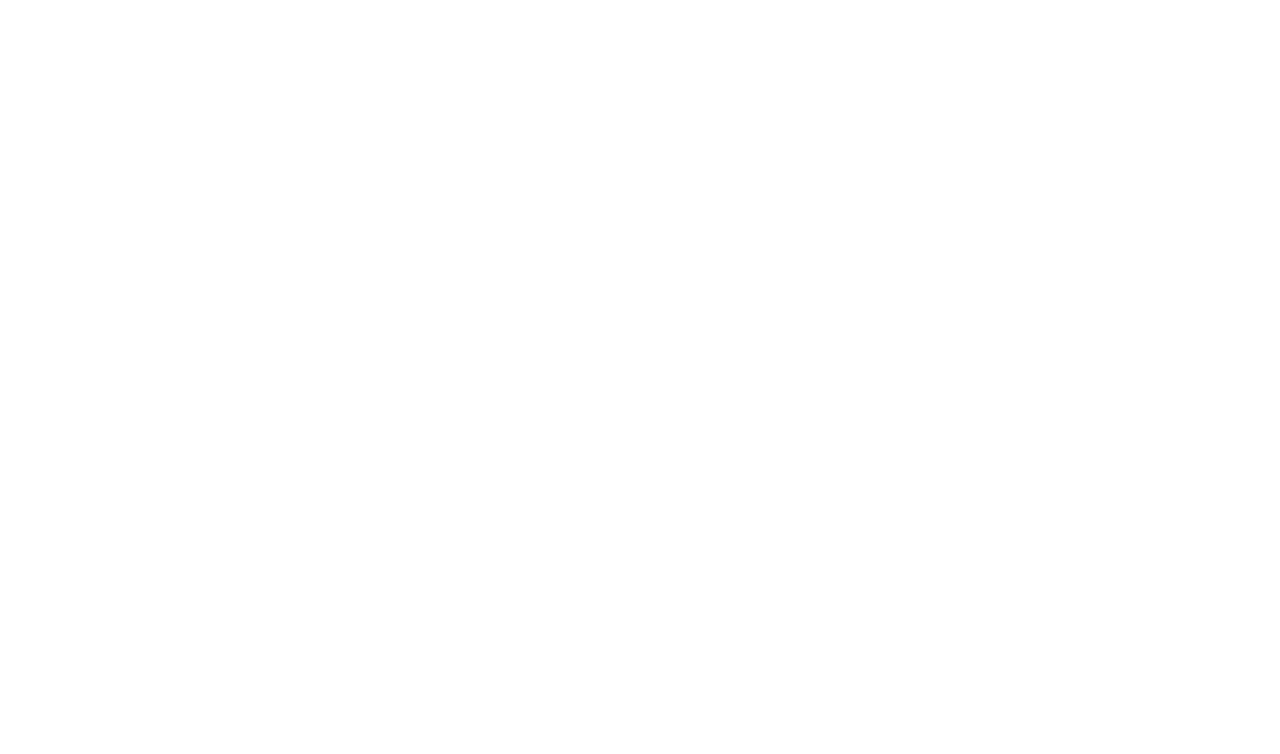
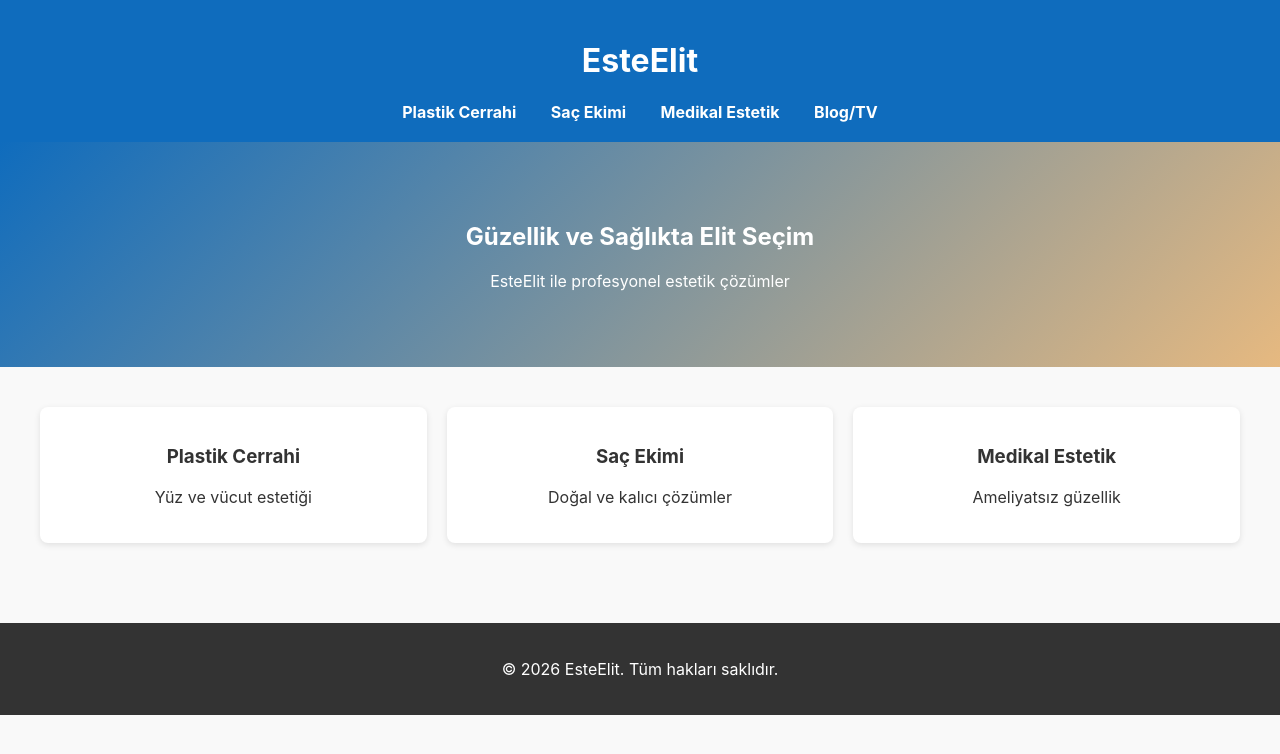
Before and after one commit to fenomenemir/esteelit-demo, a plain HTML site: page index.html in a window 1280 px wide. Drawn offline with Linux system fonts and the light colour scheme.

Commit message:
Create index.html for EsteElit website layout
Added HTML structure and styles for the EsteElit website.

```diff
--- a/index.html
+++ b/index.html
@@ -1,11 +1,42 @@
-<script>
-const CDN = 'https://images.unsplash.com';
-const API = 'https://api.esteelit.demo'; // şimdilik dummy
+<!DOCTYPE html>
+<html lang="tr">
+<head>
+  <meta charset="UTF-8">
+  <title>EsteElit</title>
+  <style>
+    body { margin:0; font-family: Inter, sans-serif; background:#f9f9f9; color:#333; }
+    header { background:#0F6CBD; color:white; padding:20px; text-align:center; }
+    nav a { margin:0 15px; color:white; text-decoration:none; font-weight:bold; }
+    .hero { padding:60px; text-align:center; background:linear-gradient(135deg,#0F6CBD,#E6B980); color:white; }
+    .grid { display:grid; grid-template-columns:repeat(auto-fit,minmax(250px,1fr)); gap:20px; padding:40px; }
+    .card { background:white; border-radius:8px; box-shadow:0 2px 6px rgba(0,0,0,0.1); padding:20px; text-align:center; }
+    footer { background:#333; color:white; text-align:center; padding:20px; margin-top:40px; }
+  </style>
+</head>
+<body>
+  <header>
+    <h1>EsteElit</h1>
+    <nav>
+      <a href="/plastik-cerrahi">Plastik Cerrahi</a>
+      <a href="/sac-ekimi">Saç Ekimi</a>
+      <a href="/medikal-estetik">Medikal Estetik</a>
+      <a href="/blog">Blog/TV</a>
+    </nav>
+  </header>
 
-function imgUrl(slug, {w=1200,h=700}={}) {
-  // Demo: sabit bir foto ve boyut parametreleri
-  const base = CDN + '/photo-1520974747644-0f2aeea4c586';
-  return base + `?w=${w}&h=${h}&fit=crop`;
-}
-// ... geri kalan JS önceki dosyada aynı
-</script>
+  <section class="hero">
+    <h2>Güzellik ve Sağlıkta Elit Seçim</h2>
+    <p>EsteElit ile profesyonel estetik çözümler</p>
+  </section>
+
+  <section class="grid">
+    <div class="card"><h3>Plastik Cerrahi</h3><p>Yüz ve vücut estetiği</p></div>
+    <div class="card"><h3>Saç Ekimi</h3><p>Doğal ve kalıcı çözümler</p></div>
+    <div class="card"><h3>Medikal Estetik</h3><p>Ameliyatsız güzellik</p></div>
+  </section>
+
+  <footer>
+    <p>© 2026 EsteElit. Tüm hakları saklıdır.</p>
+  </footer>
+</body>
+</html>
```
